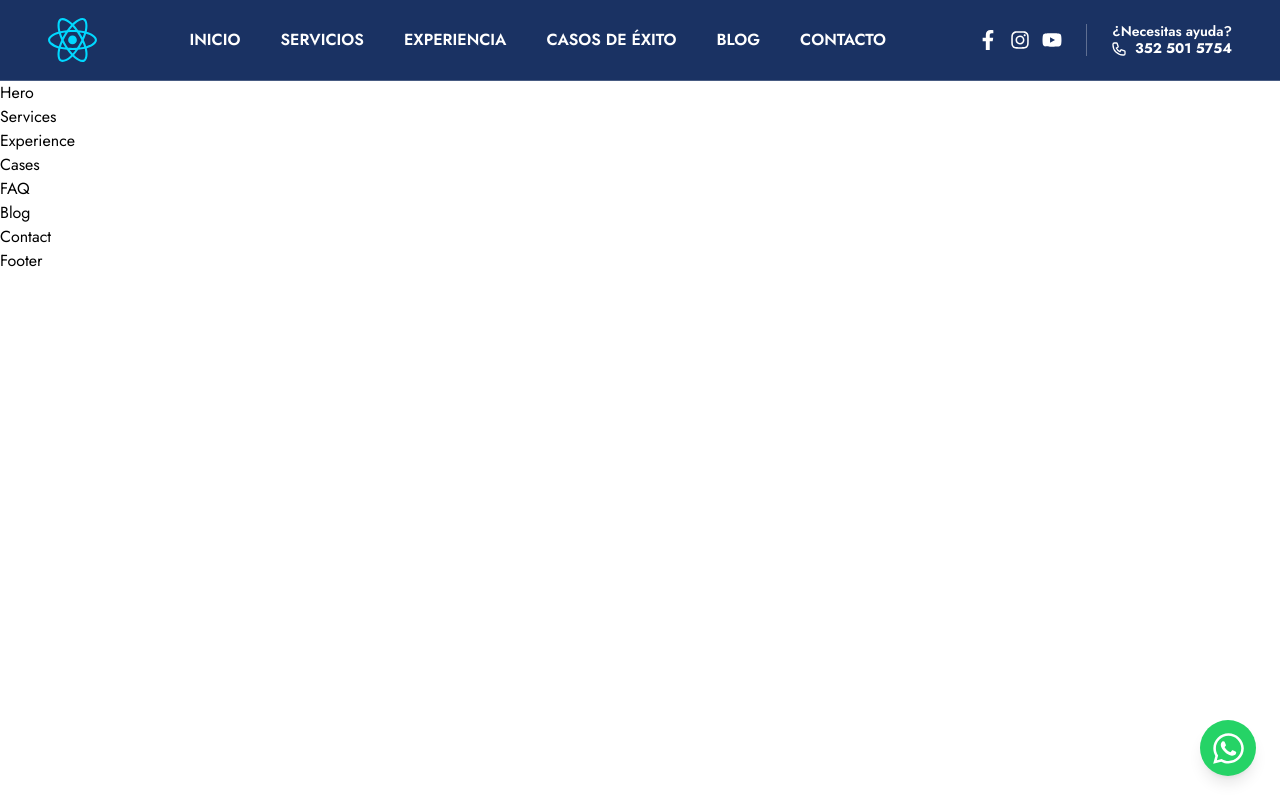
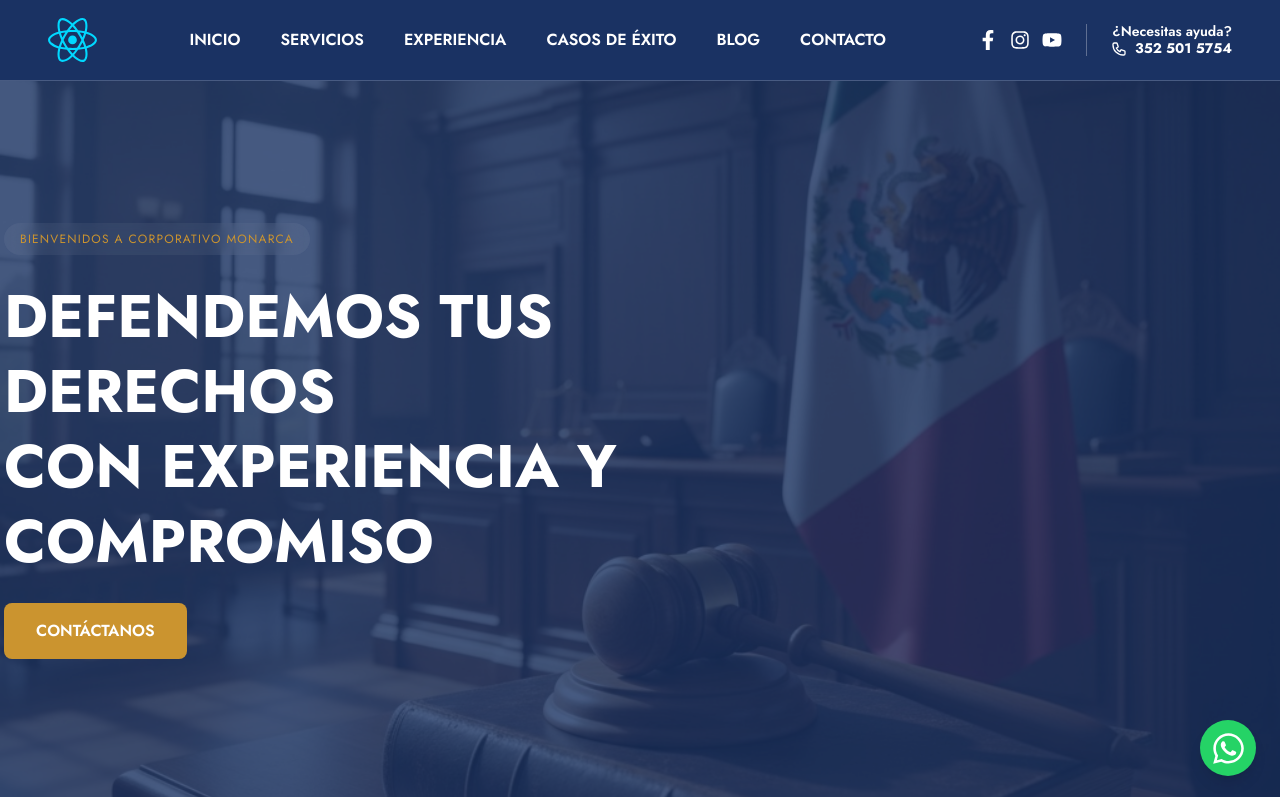
Before and after one commit to Koritek-MX/corporativo-monarca-landing-page, a React (Vite) app: page / in a window 1280 px wide. Shown: the top 797 px of the page. Built offline with nearby package versions, Linux system fonts and the light colour scheme.

Commit message:
Add: Se agrego la seccion de Hero -@fernandobo681

```diff
--- a/src/components/sections/Hero.tsx
+++ b/src/components/sections/Hero.tsx
@@ -1,7 +1,53 @@
-import React from 'react'
+import heroImage from "../../assets/images/hero.jpg";
 
-export default function Hero() {
+const Hero = () => {
   return (
-    <div>Hero</div>
-  )
-}
+    <section
+      id="inicio"
+      className="relative h-[90vh] w-full bg-cover bg-center"
+      style={{ backgroundImage: `url(${heroImage})` }}
+    >
+      {/* Overlay */}
+      <div className="absolute inset-0 bg-primary/80" />
+
+      {/* Content */}
+      <div className="relative z-10 h-full flex items-center">
+        <div className="max-w-7xl mx-auto px-6">
+          <div className="max-w-2xl text-white md:ml-0 lg:-ml-150">
+
+            {/* Welcome */}
+            {/* <span className="inline-block mb-4 text-sm tracking-widest text-secondary uppercase">
+              Bienvenido a Corporativo Monarca
+            </span> */}
+            <span className="inline-flex items-center mb-6 px-4 py-2 rounded-full bg-white/5 backdrop-blur-sm text-xs tracking-widest uppercase text-secondary">
+              Bienvenidos a Corporativo Monarca
+            </span>
+
+            {/* Headline */}
+            <h1 className="text-4xl md:text-5xl lg:text-6xl font-bold leading-tight mb-6 uppercase">
+              Defendemos tus derechos <br />
+              con experiencia y compromiso
+            </h1>
+
+            {/* Description */}
+            {/* <p className="text-base md:text-lg text-white/90 mb-8 uppercase">
+              Somos un despacho jurídico especializado en brindar soluciones
+              legales efectivas, respaldadas por años de experiencia y un trato
+              profesional y cercano.
+            </p> */}
+
+            {/* CTA */}
+            <a
+              href="#contacto"
+              className="inline-block bg-secondary text-white font-semibold px-8 py-4 rounded-lg hover:opacity-90 transition"
+            >
+              CONTÁCTANOS
+            </a>
+          </div>
+        </div>
+      </div>
+    </section>
+  );
+};
+
+export default Hero;
--- a/src/index.css
+++ b/src/index.css
@@ -3,5 +3,5 @@
 @theme {
    --font-sans: "Jost", sans-serif;
   --color-primary: #1A3263;
-  --color-secondary: #FAB95B;
+  --color-secondary: #CB942F;
 }
```
Also changed, not shown: src/assets/images/DERECHO-PENAL.jpeg (added), src/assets/images/hero.jpg (added).
